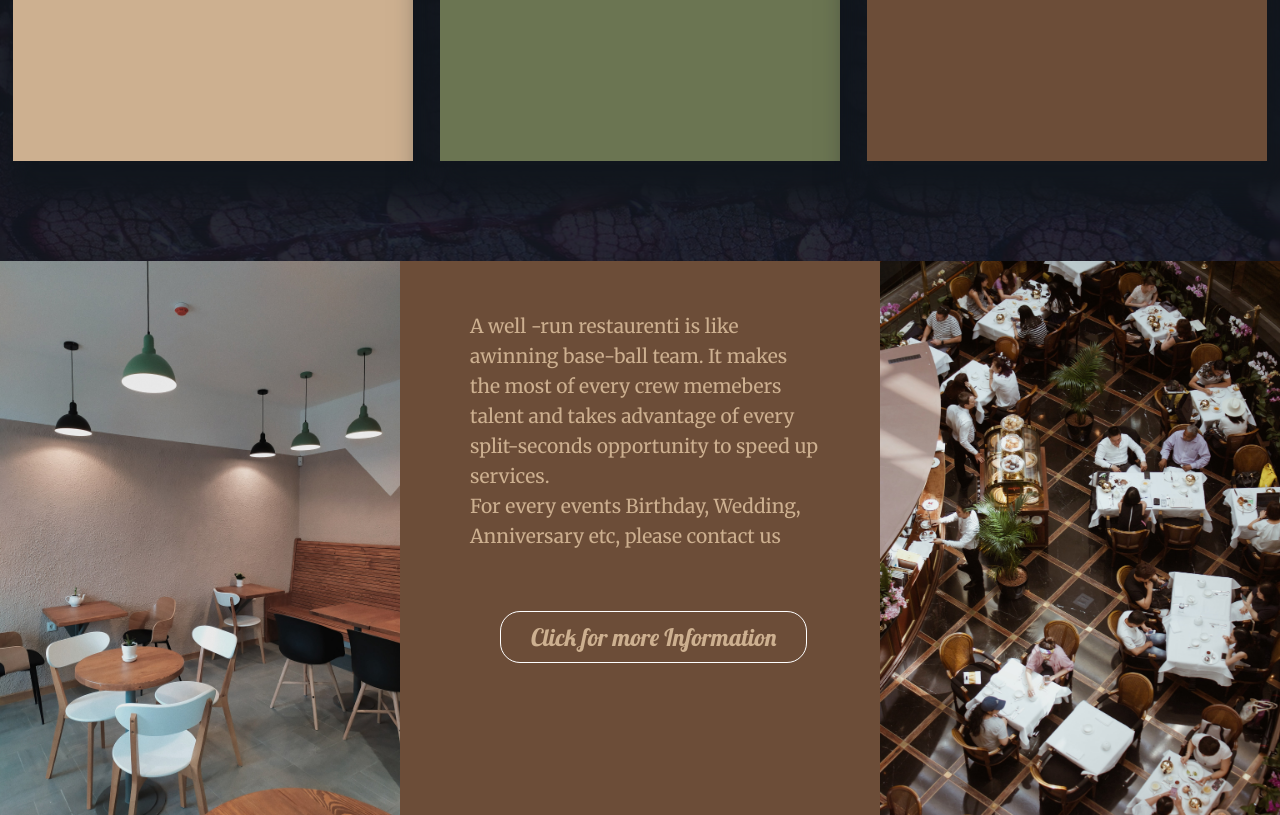
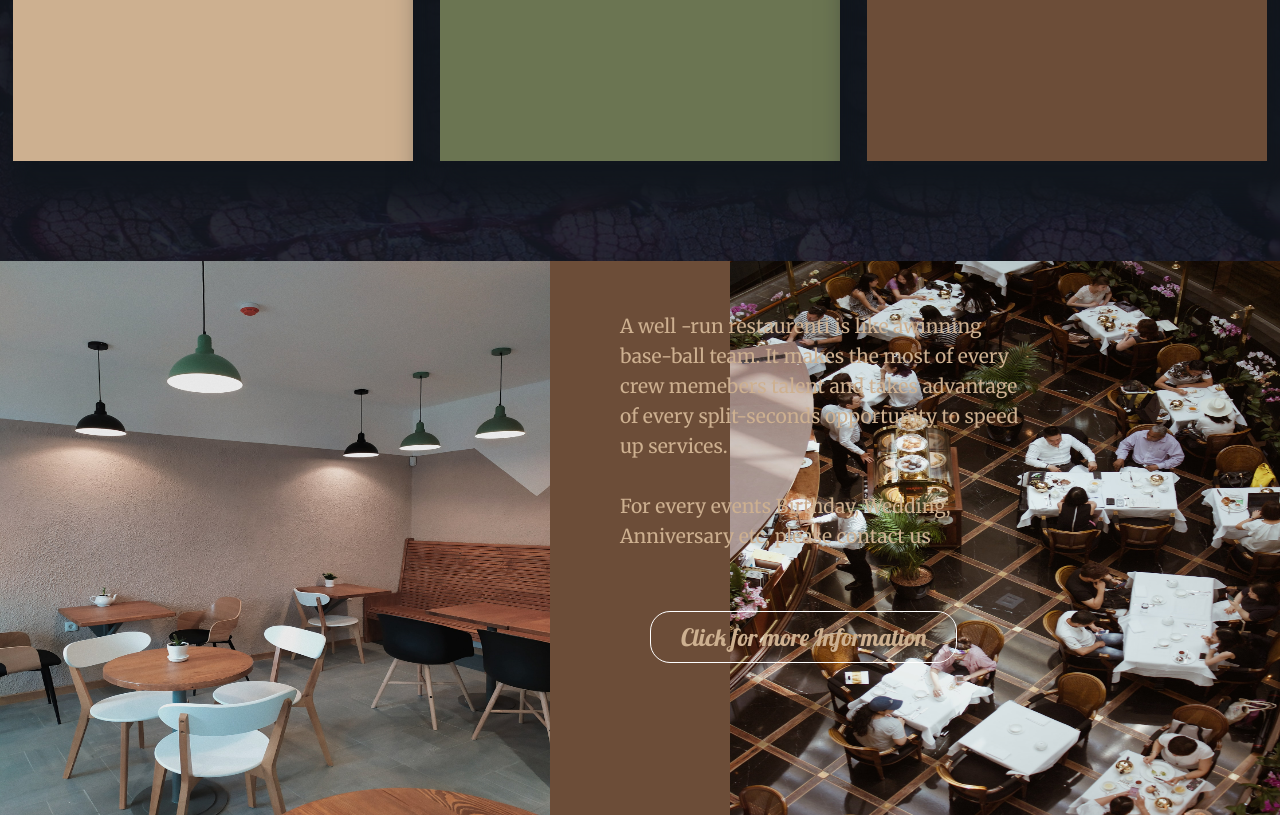
Before and after one commit to negpinkyy/food-theme, a plain HTML site: page index.html in a window 1280 px wide. Shown: the part 1899-2714 px from the top of the page. Drawn offline with Linux system fonts and the light colour scheme; grey boxes are pictures that could not be loaded.

Commit message:
small changes in a file

```diff
--- a/style.css
+++ b/style.css
@@ -6,7 +6,6 @@
 
 body{
     font-family: 'Merriweather', serif;
-    /* background-color: #ebf2ff; */
     /* font-family: 'Lobster', cursive; */
     /* font-family: 'Berkshire Swash', cursive;
 font-family: 'Lobster', cursive;
@@ -409,7 +408,6 @@ background-color: #EFE39F;
 
 .restaurent{
     display: inline-block;
-    /* justify-content: space-around; */
     width: 100%;
     height: 70vh;
 }
@@ -421,7 +419,7 @@ background-color: #EFE39F;
 }
 
 .container__image{
-    width: 400px;
+    width: 550px;
     height: 70vh;
 }
 .restaurent__conteiner__para{
@@ -432,7 +430,7 @@ background-color: #EFE39F;
 
 .restaurent__para,.restaurent__para2{
     position: absolute;
-    width: 350px;
+    width: 400px;
     line-height: 30px;
     margin-left: 70px;
     margin-top: 50px;
```
